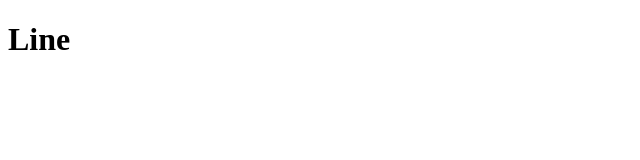
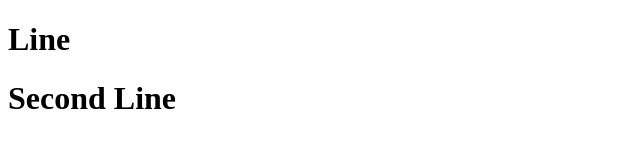
Before and after one commit to Samrah9/test1, a plain HTML site: page index.html in a window 1280 px wide. Shown: the whole page, without its empty margins (0-640 px from the left). Drawn offline with Linux system fonts and the light colour scheme.

Commit message:
first commit

```diff
--- a/index.html
+++ b/index.html
@@ -2,5 +2,6 @@
 <html lang="en">
     <body>
         <h1>Line</h1>
+        <h1>Second Line</h1>
     </body>
 </html>
```
